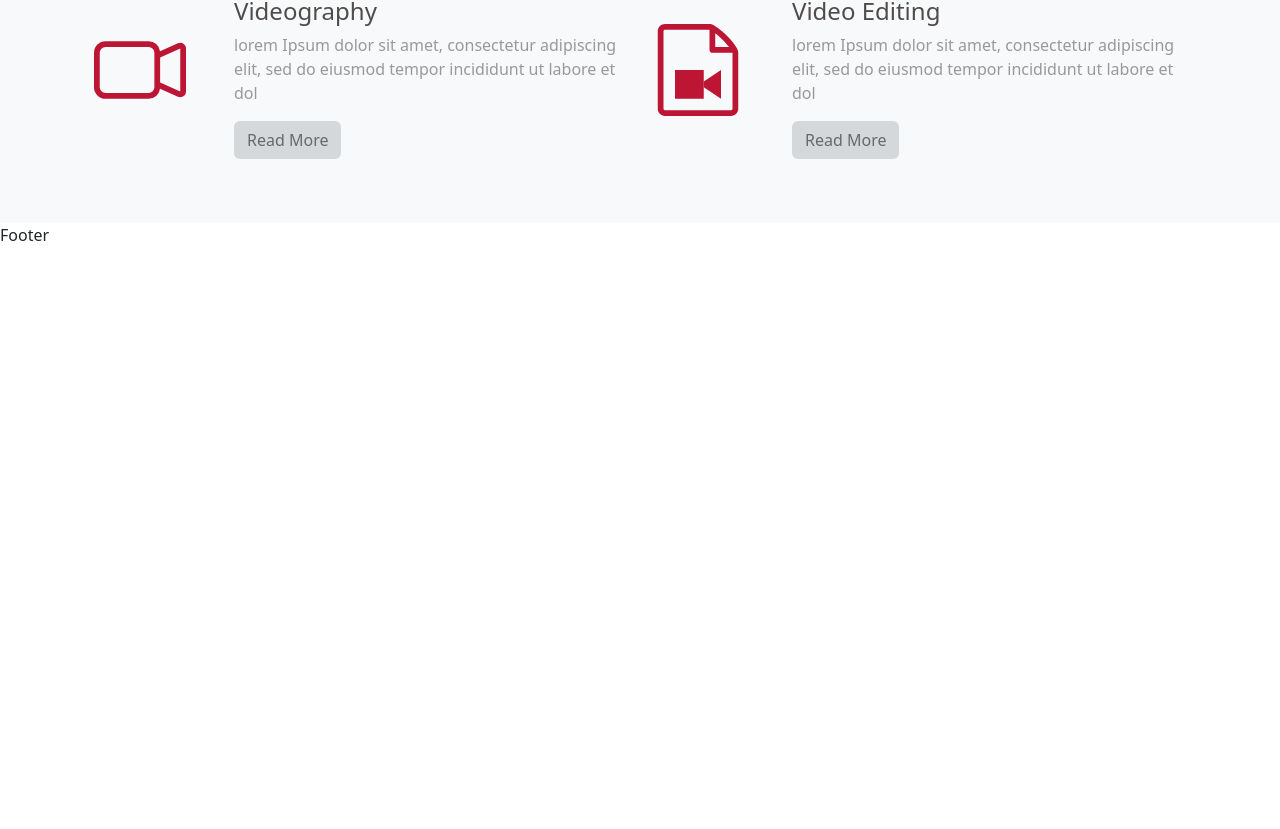
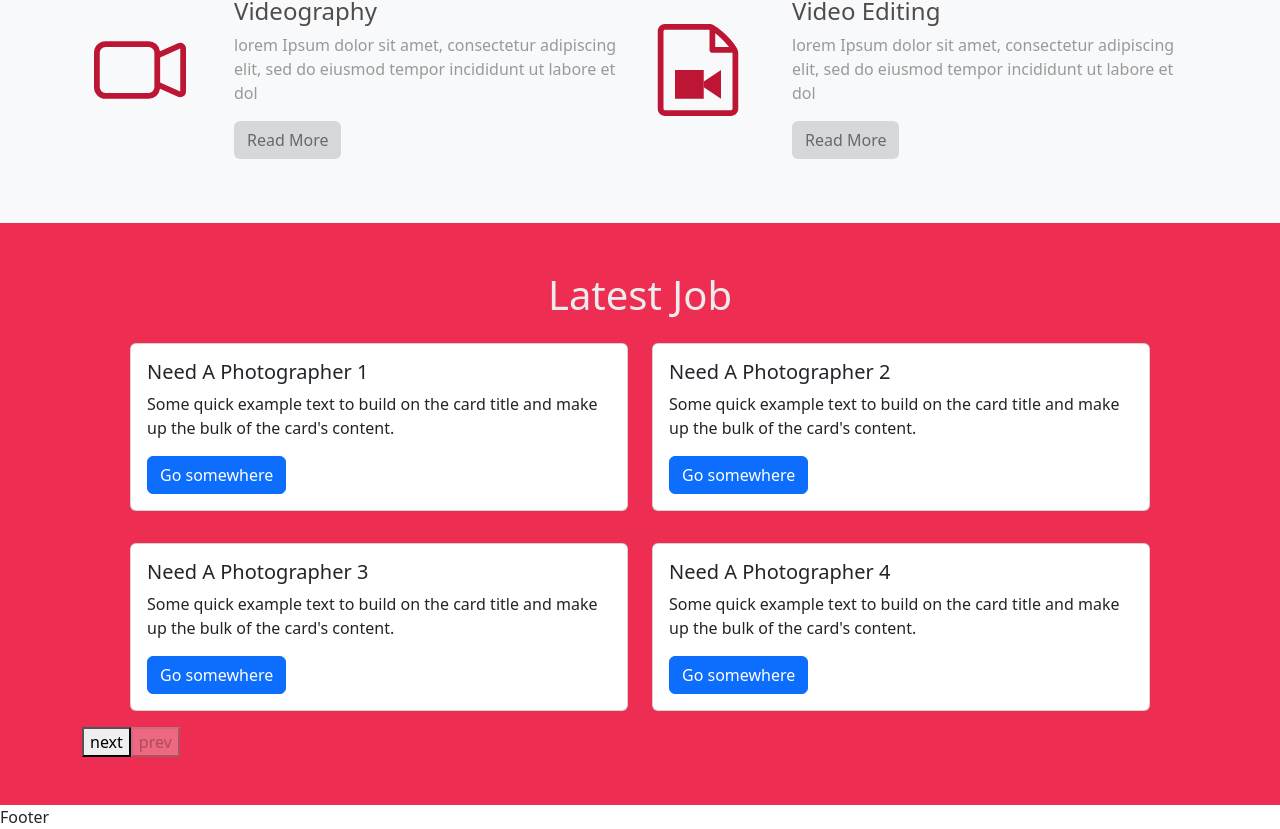
Before and after one commit to ikbakk/papaya-coders-submition, a React (Vite) app: page / in a window 1280 px wide. Shown: the part 1349-2178 px from the top of the page. Before the commit the page ends 1596 px from the top, so only its background shows below. Built offline with nearby package versions, Linux system fonts and the light colour scheme.

Commit message:
init commit

```diff
--- a/src/components/Header.jsx
+++ b/src/components/Header.jsx
@@ -59,19 +59,19 @@ const Header = () => {
                   className='nav-link btn link-light fs-5 fw-semibold dropdown-toggle'>
                   {item}
                 </a>
-                <ul class='dropdown-menu'>
+                <ul className='dropdown-menu'>
                   <li>
-                    <a class='dropdown-item' href='#'>
+                    <a className='dropdown-item' href='#'>
                       Action
                     </a>
                   </li>
                   <li>
-                    <a class='dropdown-item' href='#'>
+                    <a className='dropdown-item' href='#'>
                       Another action
                     </a>
                   </li>
                   <li>
-                    <a class='dropdown-item' href='#'>
+                    <a className='dropdown-item' href='#'>
                       Something else here
                     </a>
                   </li>
--- /dev/null
+++ b/src/components/LatestJob.jsx
@@ -0,0 +1,124 @@
+import { useState, useEffect } from 'react'
+import LatestJobCard from './LatestJobCard'
+
+const jobs = [
+  {
+    link: '#',
+    title: 'Need A Photographer 1',
+    posted: '5 Months ago',
+    location: 'Mumbai',
+    description:
+      'lorem Ipsum Dolor Sit amet, consectetur adipiscing elit, sed do eiusmod tempor incididunt ut labore et dolore magna aliqua'
+  },
+  {
+    link: '#',
+    title: 'Need A Photographer 2',
+    posted: '5 Months ago',
+    location: 'Mumbai',
+    description:
+      'lorem Ipsum Dolor Sit amet, consectetur adipiscing elit, sed do eiusmod tempor incididunt ut labore et dolore magna aliqua'
+  },
+  {
+    link: '#',
+    title: 'Need A Photographer 3',
+    posted: '5 Months ago',
+    location: 'Mumbai',
+    description:
+      'lorem Ipsum Dolor Sit amet, consectetur adipiscing elit, sed do eiusmod tempor incididunt ut labore et dolore magna aliqua'
+  },
+  {
+    link: '#',
+    title: 'Need A Photographer 4',
+    posted: '5 Months ago',
+    location: 'Mumbai',
+    description:
+      'lorem Ipsum Dolor Sit amet, consectetur adipiscing elit, sed do eiusmod tempor incididunt ut labore et dolore magna aliqua'
+  },
+  {
+    link: '#',
+    title: 'Need A Photographer 5',
+    posted: '5 Months ago',
+    location: 'Mumbai',
+    description:
+      'lorem Ipsum Dolor Sit amet, consectetur adipiscing elit, sed do eiusmod tempor incididunt ut labore et dolore magna aliqua'
+  },
+  {
+    link: '#',
+    title: 'Need A Photographer 6',
+    posted: '5 Months ago',
+    location: 'Mumbai',
+    description:
+      'lorem Ipsum Dolor Sit amet, consectetur adipiscing elit, sed do eiusmod tempor incididunt ut labore et dolore magna aliqua'
+  },
+  {
+    link: '#',
+    title: 'Need A Photographer 7',
+    posted: '5 Months ago',
+    location: 'Mumbai',
+    description:
+      'lorem Ipsum Dolor Sit amet, consectetur adipiscing elit, sed do eiusmod tempor incididunt ut labore et dolore magna aliqua'
+  },
+  {
+    link: '#',
+    title: 'Need A Photographer 8',
+    posted: '5 Months ago',
+    location: 'Mumbai',
+    description:
+      'lorem Ipsum Dolor Sit amet, consectetur adipiscing elit, sed do eiusmod tempor incididunt ut labore et dolore magna aliqua'
+  },
+  {
+    link: '#',
+    title: 'Need A Photographer 9',
+    posted: '5 Months ago',
+    location: 'Mumbai',
+    description:
+      'lorem Ipsum Dolor Sit amet, consectetur adipiscing elit, sed do eiusmod tempor incididunt ut labore et dolore magna aliqua'
+  }
+]
+
+const LatestJob = () => {
+  const [page, setPage] = useState(0)
+  const [isNextDisabled, setIsNextDisabled] = useState(false)
+  const [isPrevDisabled, setIsPrevDisabled] = useState(false)
+  const maxPage = Math.ceil(jobs.length / 4)
+
+  const nextPage = () => {
+    setPage(page + 1)
+  }
+  const prevPage = () => {
+    setPage(page - 1)
+  }
+
+  useEffect(() => {
+    if (page * 4 >= jobs.length) {
+      setIsNextDisabled(true)
+    }
+
+    if (page <= 0) {
+      setIsPrevDisabled(true)
+    } else {
+      setIsPrevDisabled(false)
+    }
+  }, [page])
+
+  return (
+    <section id='latest-job' className='py-5'>
+      <div className='container'>
+        <h1 className='text-center'>Latest Job</h1>
+        <div className='row row-cols-md-2 row-cols-1 px-5 row-gap-3'>
+          {jobs.slice(page * 4, 4 * (page + 1)).map((job, index) => (
+            <LatestJobCard key={index} {...job} />
+          ))}
+        </div>
+        <button disabled={isNextDisabled} onClick={nextPage}>
+          next
+        </button>
+        <button disabled={isPrevDisabled} onClick={prevPage}>
+          prev
+        </button>
+      </div>
+    </section>
+  )
+}
+
+export default LatestJob
--- /dev/null
+++ b/src/components/LatestJobCard.jsx
@@ -0,0 +1,22 @@
+import React from 'react'
+
+const LatestJobCard = ({ title, posted, location, description, link }) => {
+  return (
+    <div className='py-3'>
+      <div className='card'>
+        <div className='card-body'>
+          <h5 className='card-title'>{title}</h5>
+          <p className='card-text'>
+            Some quick example text to build on the card title and make up the
+            bulk of the card's content.
+          </p>
+          <a href='#' className='btn btn-primary'>
+            Go somewhere
+          </a>
+        </div>
+      </div>
+    </div>
+  )
+}
+
+export default LatestJobCard
--- a/src/components/Layout.jsx
+++ b/src/components/Layout.jsx
@@ -1,11 +1,13 @@
 import Categories from './Categories'
 import Hero from './Hero'
+import LatestJob from './LatestJob'
 
 const Layout = () => {
   return (
     <>
       <Hero />
       <Categories />
+      <LatestJob />
     </>
   )
 }
--- a/src/index.css
+++ b/src/index.css
@@ -10,6 +10,30 @@
 .hero-bg {
   z-index: -1;
   object-fit: cover;
+}
+
+.hero-overlay {
+  background: rgb(119, 23, 41);
+  background: -moz-linear-gradient(
+    90deg,
+    rgba(119, 23, 41, 0.8799894957983193) 1%,
+    rgba(242, 49, 85, 0.37298669467787116) 49%,
+    rgba(0, 212, 255, 0.21052170868347342) 100%
+  );
+  background: -webkit-linear-gradient(
+    90deg,
+    rgba(119, 23, 41, 0.8799894957983193) 1%,
+    rgba(242, 49, 85, 0.37298669467787116) 49%,
+    rgba(0, 212, 255, 0.21052170868347342) 100%
+  );
+  background: linear-gradient(
+    90deg,
+    rgba(119, 23, 41, 0.8799894957983193) 1%,
+    rgba(242, 49, 85, 0.37298669467787116) 49%,
+    rgba(0, 212, 255, 0.21052170868347342) 100%
+  );
+  filter: progid:DXImageTransform.Microsoft.gradient(startColorstr="#771729",endColorstr="#00d4ff",GradientType=1);
+  z-index: -1;
 }
 
 .hero-title {
@@ -39,26 +63,10 @@ figure {
   background-color: #6c757d66;
 }
 
-.hero-overlay {
-  background: rgb(119, 23, 41);
-  background: -moz-linear-gradient(
-    90deg,
-    rgba(119, 23, 41, 0.8799894957983193) 1%,
-    rgba(242, 49, 85, 0.37298669467787116) 49%,
-    rgba(0, 212, 255, 0.21052170868347342) 100%
-  );
-  background: -webkit-linear-gradient(
-    90deg,
-    rgba(119, 23, 41, 0.8799894957983193) 1%,
-    rgba(242, 49, 85, 0.37298669467787116) 49%,
-    rgba(0, 212, 255, 0.21052170868347342) 100%
-  );
-  background: linear-gradient(
-    90deg,
-    rgba(119, 23, 41, 0.8799894957983193) 1%,
-    rgba(242, 49, 85, 0.37298669467787116) 49%,
-    rgba(0, 212, 255, 0.21052170868347342) 100%
-  );
-  filter: progid:DXImageTransform.Microsoft.gradient(startColorstr="#771729",endColorstr="#00d4ff",GradientType=1);
-  z-index: -1;
+#latest-job {
+  background-color: #ed2e52;
 }
+
+#latest-job h1 {
+  color: #ececec;
+}
```
